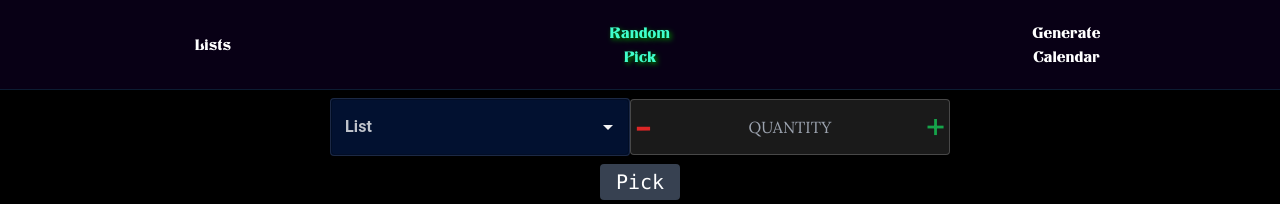
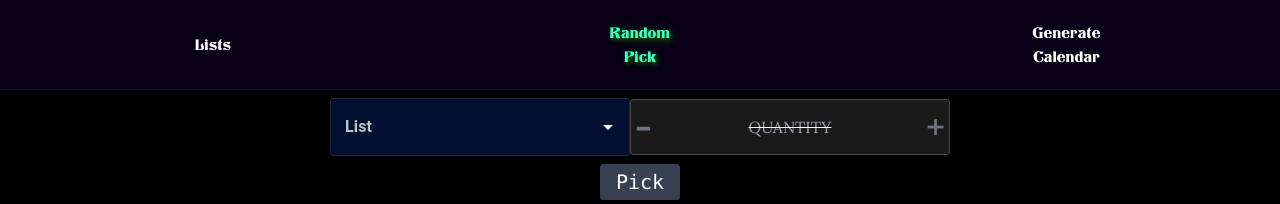
Before and after one commit to Sandoramix/whoisnext, a Next.js app: page /pick in a window 1280 px wide. Shown: the top 204 px of the page. Built offline with nearby package versions, Linux system fonts and the light colour scheme.

Commit message:
updated ux

```diff
--- a/src/components/QuantityInput.tsx
+++ b/src/components/QuantityInput.tsx
@@ -48,7 +48,7 @@ const QuantityInput: FC<QuantityInputProps> = ({ onChange, list, onlyIncompleteL
 
 	return (
 		<div id="quantity-input" className='relative w-3/4 max-w-xs h-14  min-w-[150px]  text-xl bg-white/10 px-[2ch] rounded focus-within:outline-white border border-white/20'>
-			<button className='absolute top-1/2 left-0 -translate-y-1/2 text-4xl font-bold text-red-600 hover:text-red-500 p-1'
+			<button className='absolute top-1/2 left-0 -translate-y-1/2 text-4xl font-bold text-red-600 hover:text-red-500 p-1 disabled:text-gray-500'
 				onClick={() => incrementQuantity(-1)}
 				disabled={!list}
 			>-</button>
@@ -61,10 +61,10 @@ const QuantityInput: FC<QuantityInputProps> = ({ onChange, list, onlyIncompleteL
 				name="name"
 				id="name"
 				ref={inputRef}
-				className="bg-transparent text-center text-base h-full w-full text-white placeholder:text-center placeholder:uppercase focus:outline-none "
+				className="bg-transparent text-center text-base h-full w-full text-white placeholder:text-center placeholder:uppercase focus:outline-none disabled:line-through"
 				placeholder='Quantity'
 			/>
-			<button className='absolute top-1/2 right-0 -translate-y-1/2 text-4xl font-bold text-green-600 hover:text-green-500 p-1'
+			<button className='absolute top-1/2 right-0 -translate-y-1/2 text-4xl font-bold text-green-600 hover:text-green-500 p-1 disabled:text-gray-500'
 				onClick={() => incrementQuantity(1)}
 				disabled={!list}
 			>+</button>
```
